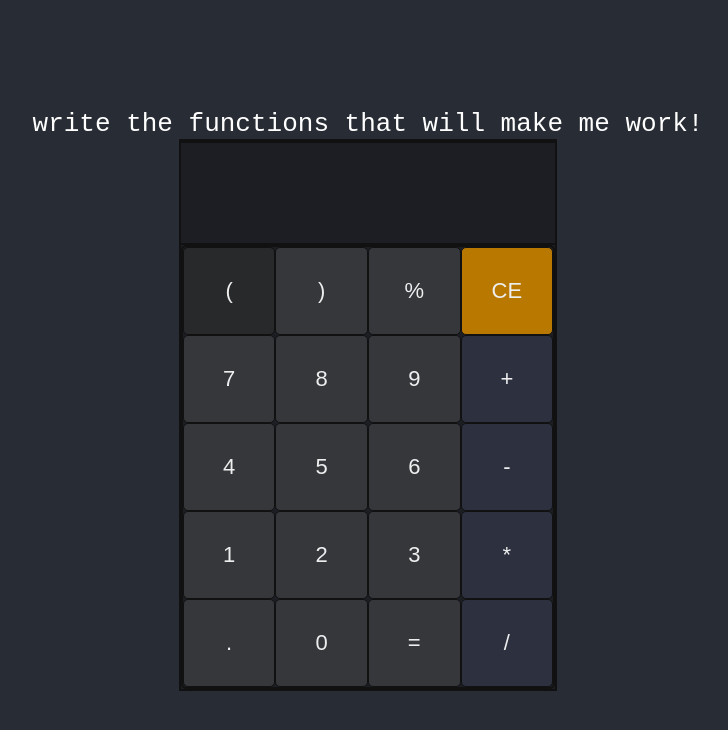
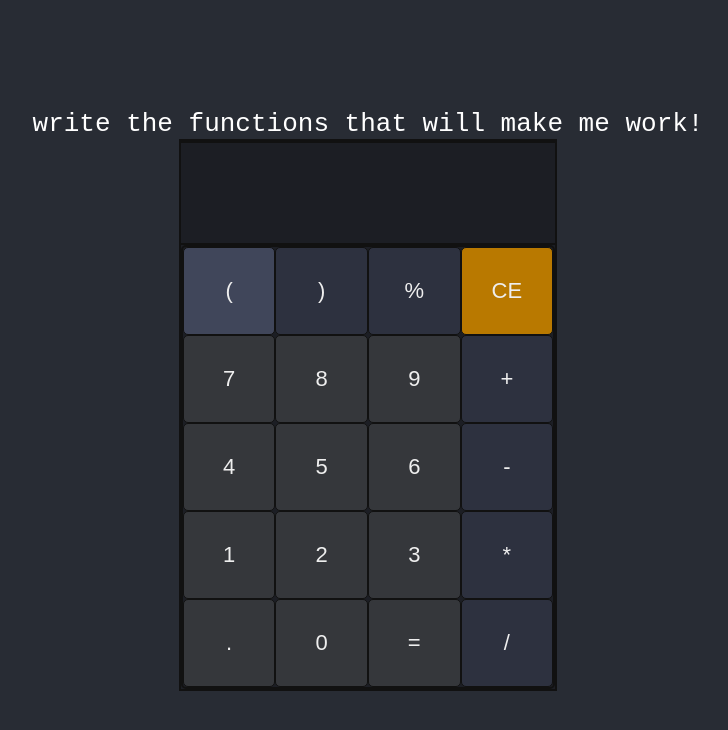
Before and after one commit to zilbers/Challenge-Calculator, a React (Create React App) app: page / in a window 1280 px wide. In both pictures the pointer is over the button 501 px from the left and 291 px from the top of the page. Shown: the top 730 px of the page, without its empty margins (272-1000 px from the left). Built offline with nearby package versions, Linux system fonts and the light colour scheme.

Commit message:
Did some CSS

```diff
--- a/src/App.css
+++ b/src/App.css
@@ -65,7 +65,7 @@ border: 2px solid #111;
 }
 
 .button:hover {
-  background: rgba(48, 47, 47, 0.664); /* light background with opacity 50% */
+  background: rgba(184, 184, 184, 0.301); /* light background with opacity 50% */
 }
 
 .button:focus{
@@ -76,9 +76,14 @@ border: 2px solid #111;
   background-color: rgba(117, 117, 117, 0.281);
 }
 
-.CE {
-  background-color: rgb(185, 121, 0);
+.op {
+  background-color: rgb(45, 49, 63);
 }
+
+.op:hover {
+  background-color: rgb(64, 70, 90);
+}
+
 .delete {
   background-color: rgb(46, 153, 46);
 }
@@ -87,7 +92,20 @@ border: 2px solid #111;
   display: grid;
   grid-template-columns: 1fr 1fr 1fr;
 }
+
 .operations{
   display: flex;
   flex-direction: column;
 }
+
+.operations>.button:hover{
+  background-color: rgb(64, 70, 90);
+}
+
+.CE {
+  background-color: rgb(185, 121, 0);
+}
+
+#op_CE:hover {
+  background-color: rgb(224, 147, 4);
+}
--- a/src/components/Calc.js
+++ b/src/components/Calc.js
@@ -10,7 +10,7 @@ function Calc() {
   ['(', ')', '%'].forEach((item, index) => {
     calcBtns.push(
       <button
-        className='button number'
+        className='button number op'
         id={`op_${op[index]}`}
         onClick={(e) => {
           setInput(input + e.target.value);
```
Also changed, not shown: 1 other file (tests, documents, lock files or other folders).
